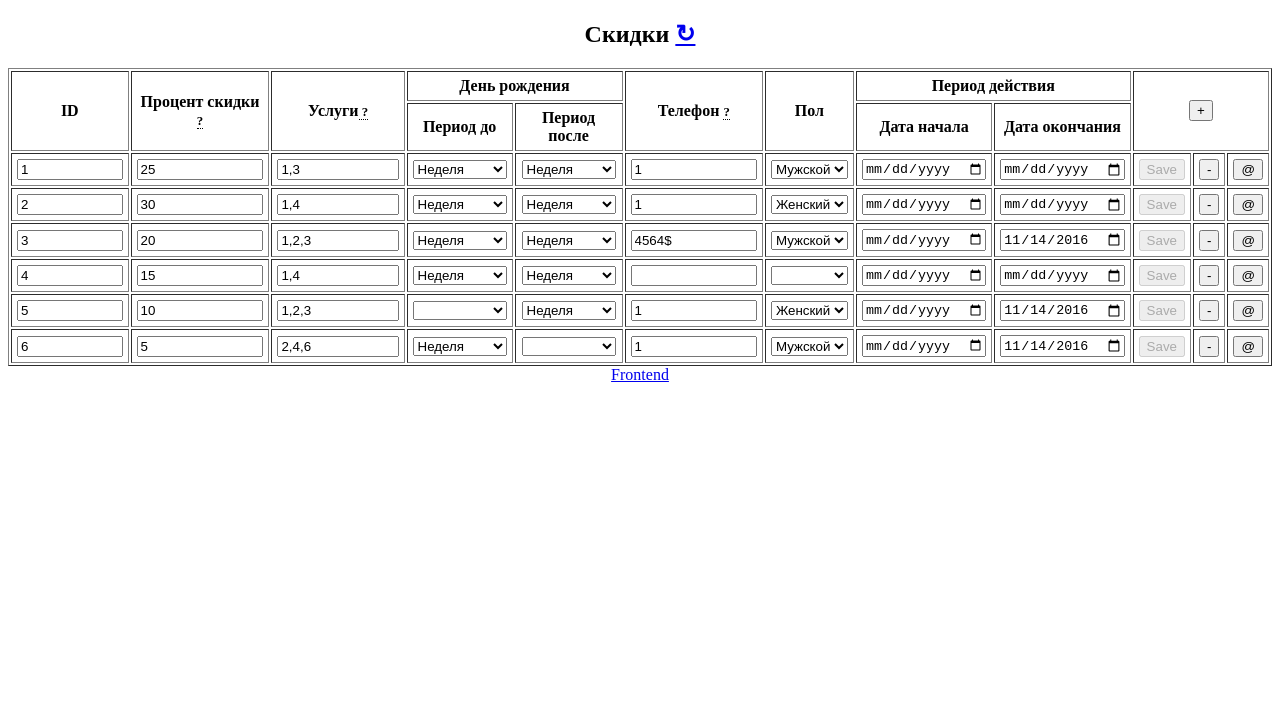
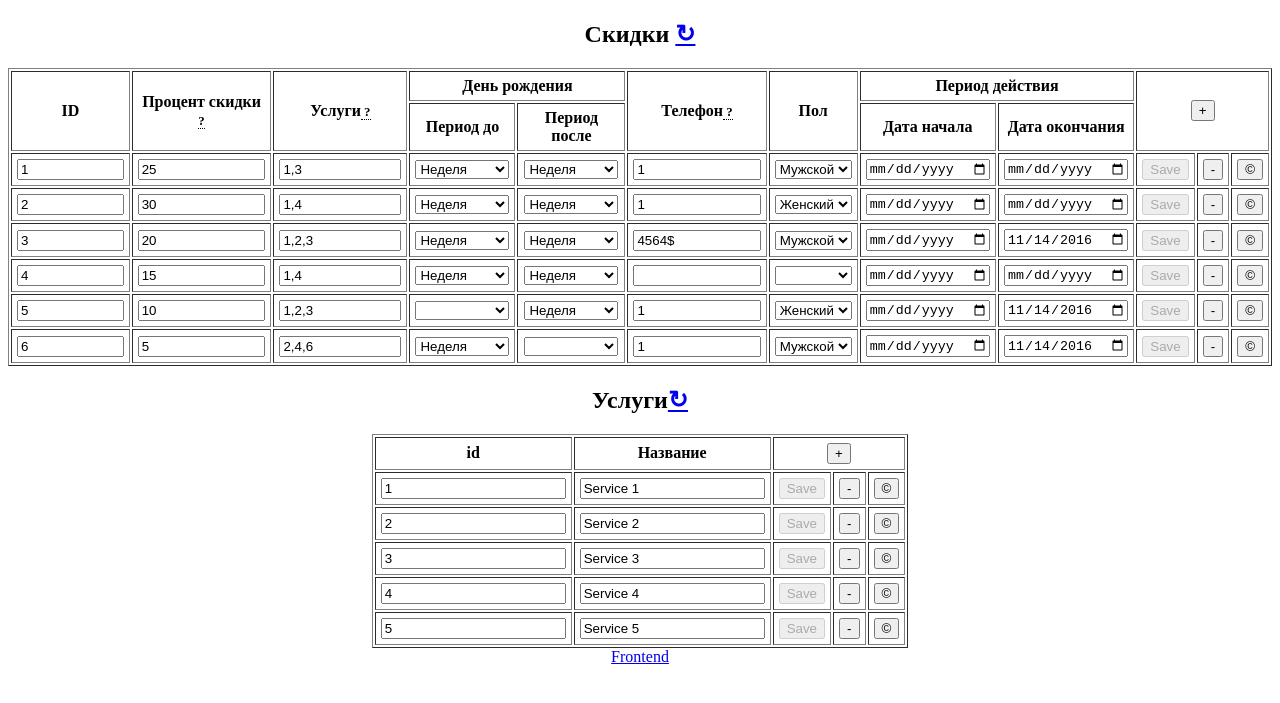
Before and after one commit to MrSwed/krtech, a PHP site: page /admin.php in a window 1280 px wide. Shown: the top 703 px of the page. Run offline with PHP 8.4, Linux system fonts and the light colour scheme; data comes from the database, SQL or seed files in the repository; data that the repository does not hold is empty.

Commit message:
services CRUD frontend

```diff
--- a/view/backend.php
+++ b/view/backend.php
@@ -26,13 +26,11 @@
 			<th rowspan="2" title="Только число">Процент скидки</th>
 			<th rowspan="2" title="Идентификаторы услуг через запятую">Услуги</th>
 			<th colspan="2">День рождения</th>
-			<th rowspan="2" title="1 - Наличие, другие цифры - соотв. последние цифры телефона">
-				Телефон
-			</th>
+			<th rowspan="2" title="1 - Наличие, другие цифры - соотв. последние цифры телефона">Телефон</th>
 			<th rowspan="2">Пол</th>
 			<th colspan="2">Период действия</th>
 			<th rowspan="2" colspan="3">
-				<button title="Добавить" class="add"> +</button>
+				<button title="Добавить" class="add"> + </button>
 			</th>
 		</tr>
 		<tr>
@@ -71,12 +69,38 @@
 			<td><label><input type="date" name="date_end"></label></td>
 			<td><button title="Записать" class="save" disabled="disabled">Save</button></td>
 			<td><button title="Удалить" class="del"> - </button></td>
-			<td><button title="Клонировать" class="clone"> @ </button></td>
+			<td><button title="Клонировать" class="clone"> &copy; </button></td>
 		</tr>
 		</tbody>
 	</table>
 </form>
-
+<? /*
+form[action="#"][method=post][data-source=services]>(h2{Услуги}>a.reload[href=#][title=Обновить]{&orarr;})+div.message+table[border=1][align=center][cellpadding=5px]>(thead>tr>th{id}+th{Название}+th[colspan=3]>button.add[title=Добавить]{ + })+tbody>tr[style="text-align: center;"][class="template"]>(td>label>input[type=text][name=id][readonly=readonly])+(td>label>input[type=text][name=name])+(td>button.save[title=Удалить][disabled=disabled]{Save})+(td>button.del[title=Удалить]{ - })+(td>button.copy[title=Клонировать]{ &copy; })
+  */?>
+<form action="#" method="post" data-source="services">
+	<h2>Услуги<a href="#" class="reload" title="Обновить">&orarr;</a></h2>
+	<div class="message"></div>
+	<table border="1" align="center" cellpadding="5px">
+		<thead>
+		<tr>
+			<th>id</th>
+			<th>Название</th>
+			<th colspan="3">
+				<button class="add" title="Добавить"> +</button>
+			</th>
+		</tr>
+		</thead>
+		<tbody>
+		<tr style="text-align: center;" class="template">
+			<td><label><input type="text" name="id" readonly="readonly"></label></td>
+			<td><label><input type="text" name="name"></label></td>
+			<td><button class="save" title="Удалить" disabled="disabled">Save</button></td>
+			<td><button class="del" title="Удалить"> - </button></td>
+			<td><button class="copy" title="Клонировать"> &copy; </button></td>
+		</tr>
+		</tbody>
+	</table>
+</form>
 <div style="text-align: center;"><a href="/">Frontend</a></div>
 
 </body>
```
